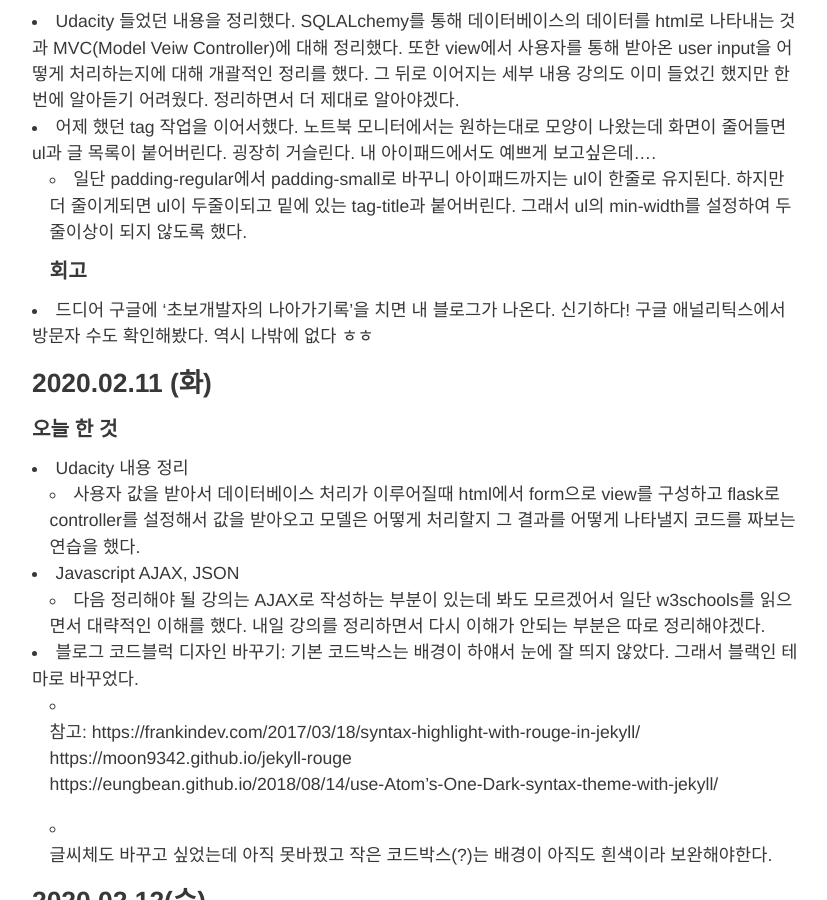
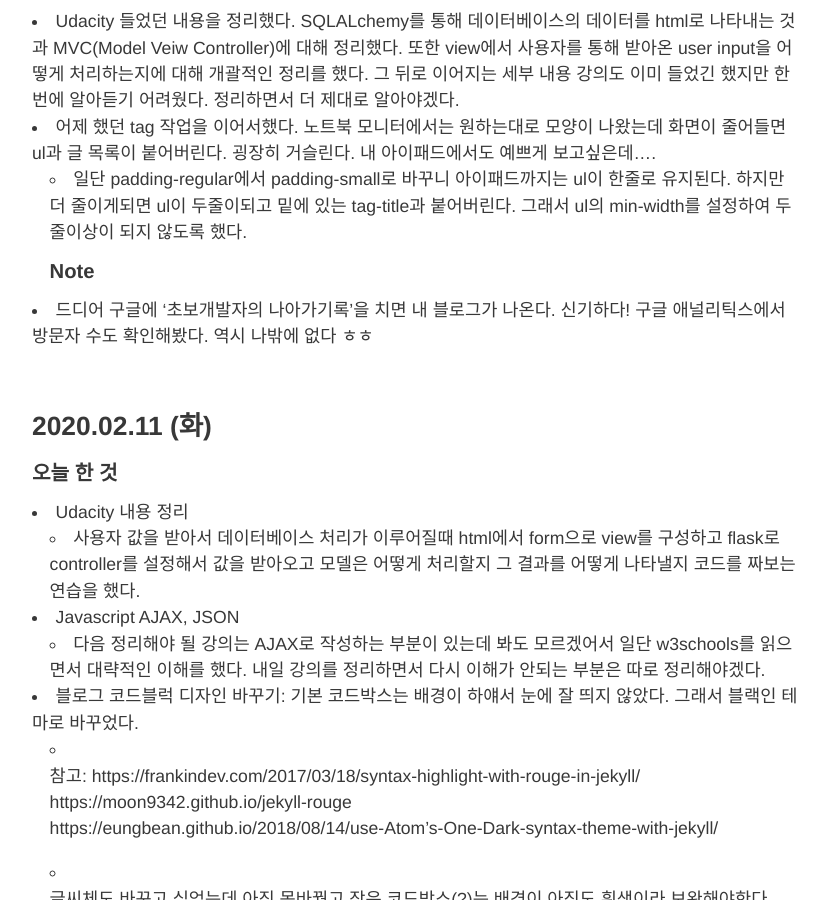
Before and after one commit to HyunlangBan/hyunlangban.github.io, a Jekyll site: the page built from _posts/2020-02-10-week-til.md, in a window 1280 px wide and 900 px high, scrolled down 436 px. Shown: the whole window, without its empty margins (224-1051 px from the left). Built offline with Jekyll 4.4.1, drawn with Linux system fonts in a browser that asks for light colours; nearby versions of some CDN libraries; comment, search, counter and statistics services are not loaded.

Commit message:
Update 2020-02-10-week-til.md

```diff
--- a/_posts/2020-02-10-week-til.md
+++ b/_posts/2020-02-10-week-til.md
@@ -9,9 +9,10 @@ tag: TIL
 - Udacity 들었던 내용을 정리했다. SQLALchemy를 통해 데이터베이스의 데이터를 html로 나타내는 것과 MVC(Model Veiw Controller)에 대해 정리했다. 또한 view에서 사용자를 통해 받아온 user input을 어떻게 처리하는지에 대해 개괄적인 정리를 했다. 그 뒤로 이어지는 세부 내용 강의도 이미 들었긴 했지만 한번에 알아듣기 어려웠다. 정리하면서 더 제대로 알아야겠다.
 - 어제 했던 tag 작업을 이어서했다. 노트북 모니터에서는 원하는대로 모양이 나왔는데 화면이 줄어들면 ul과 글 목록이 붙어버린다. 굉장히 거슬린다. 내 아이패드에서도 예쁘게 보고싶은데....
   - 일단 padding-regular에서 padding-small로 바꾸니 아이패드까지는 ul이 한줄로 유지된다. 하지만 더 줄이게되면 ul이 두줄이되고 밑에 있는 tag-title과 붙어버린다. 그래서 ul의 min-width를 설정하여 두줄이상이 되지 않도록 했다.
-#### 회고
+#### Note
 - 드디어 구글에 '초보개발자의 나아가기록'을 치면 내 블로그가 나온다. 신기하다! 구글 애널리틱스에서 방문자 수도 확인해봤다. 역시 나밖에 없다 ㅎㅎ
 
+<br>
 
 ### 2020.02.11 (화)
 #### 오늘 한 것
@@ -26,6 +27,7 @@ tag: TIL
 
   - 글씨체도 바꾸고 싶었는데 아직 못바꿨고 작은 코드박스(?)는 배경이 아직도 흰색이라 보완해야한다.
 
+<br>
 
 ### 2020.02.12(수)
 ### 오늘 한 것
```
